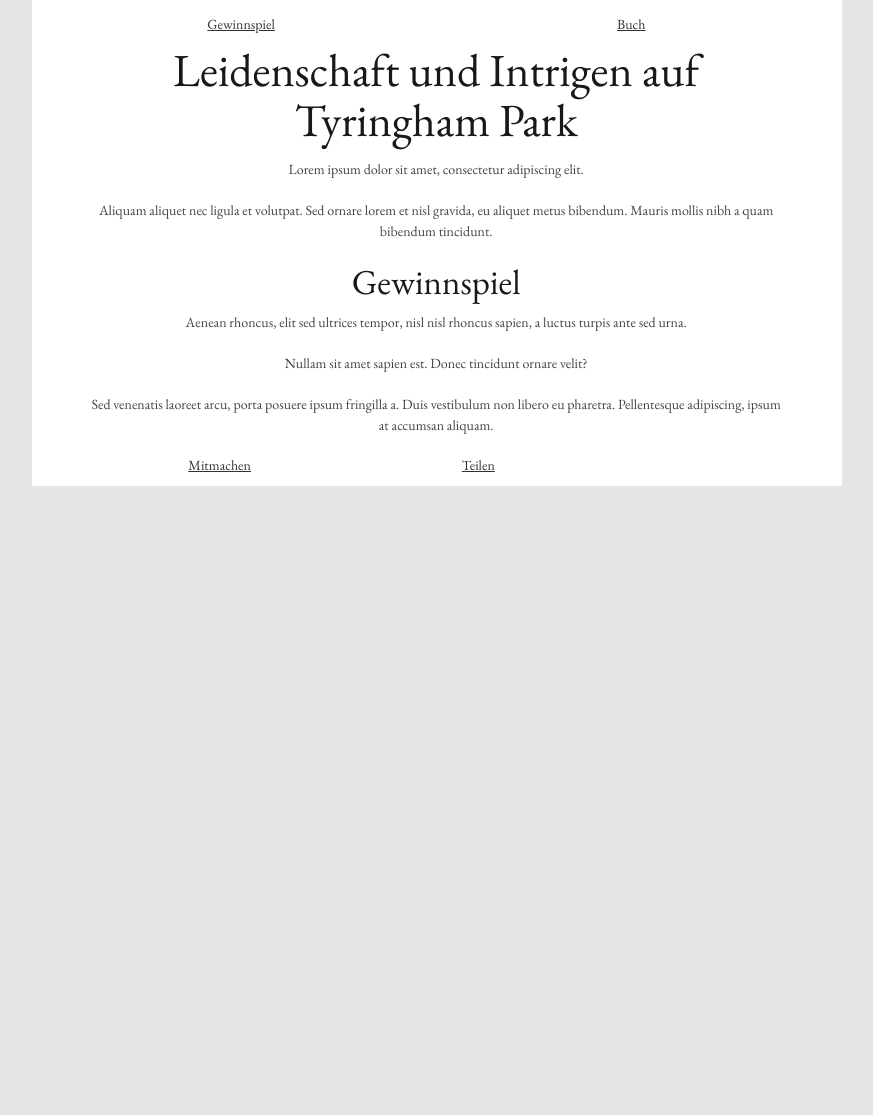
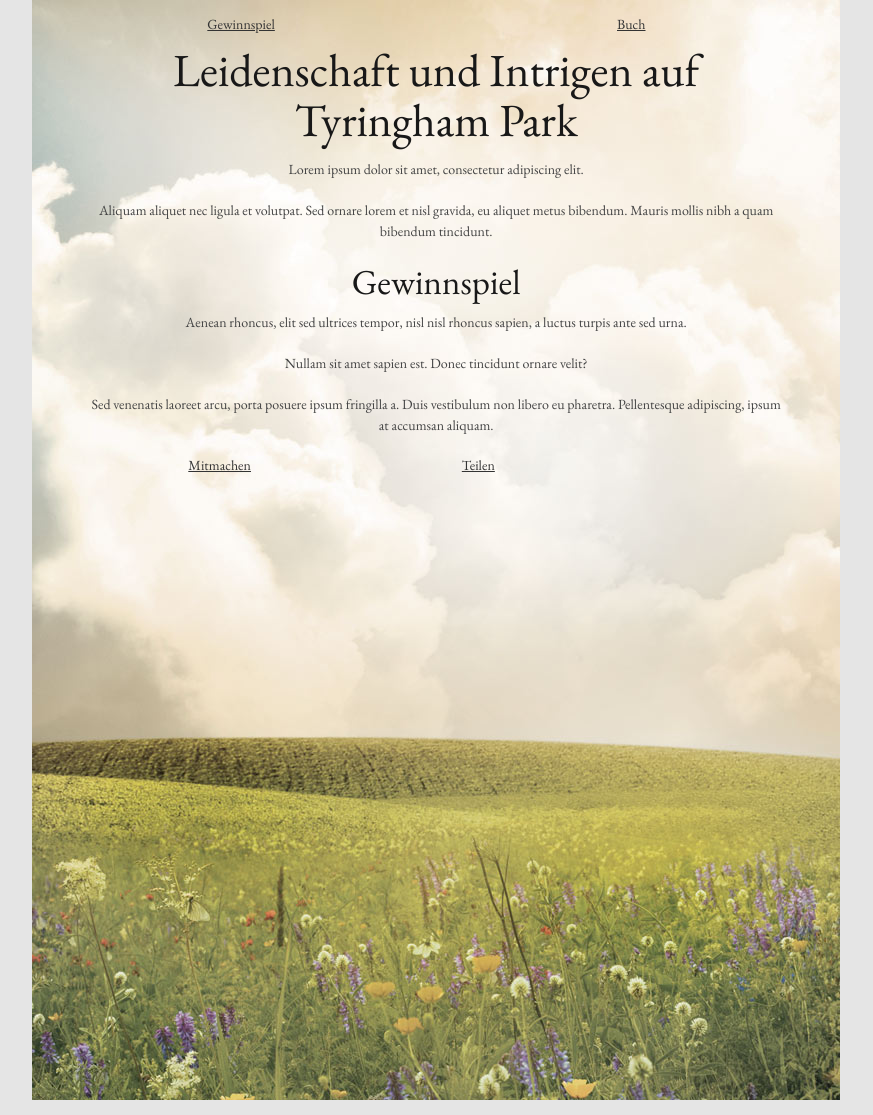
Before and after one commit to norsin/tyringham, a PHP site: page / in a window 1280 px wide. Shown: the whole page, without its empty margins (203-1076 px from the left). Before the commit the page ends 486 px from the top, so only its background shows below. Run offline with PHP 8.4, Linux system fonts and the light colour scheme.

Commit message:
adding background

```diff
--- a/stylesheets/layout.css
+++ b/stylesheets/layout.css
@@ -29,7 +29,8 @@ h1,h2,h3,h4,h5,h6 {
 }
 
 .container {
-	background: #fff;
+	background: url(../images/background.jpg) 0px 0px no-repeat;
+	height: 1100px;
 	text-align: center;
 	padding-top: 15px;
 }
```
